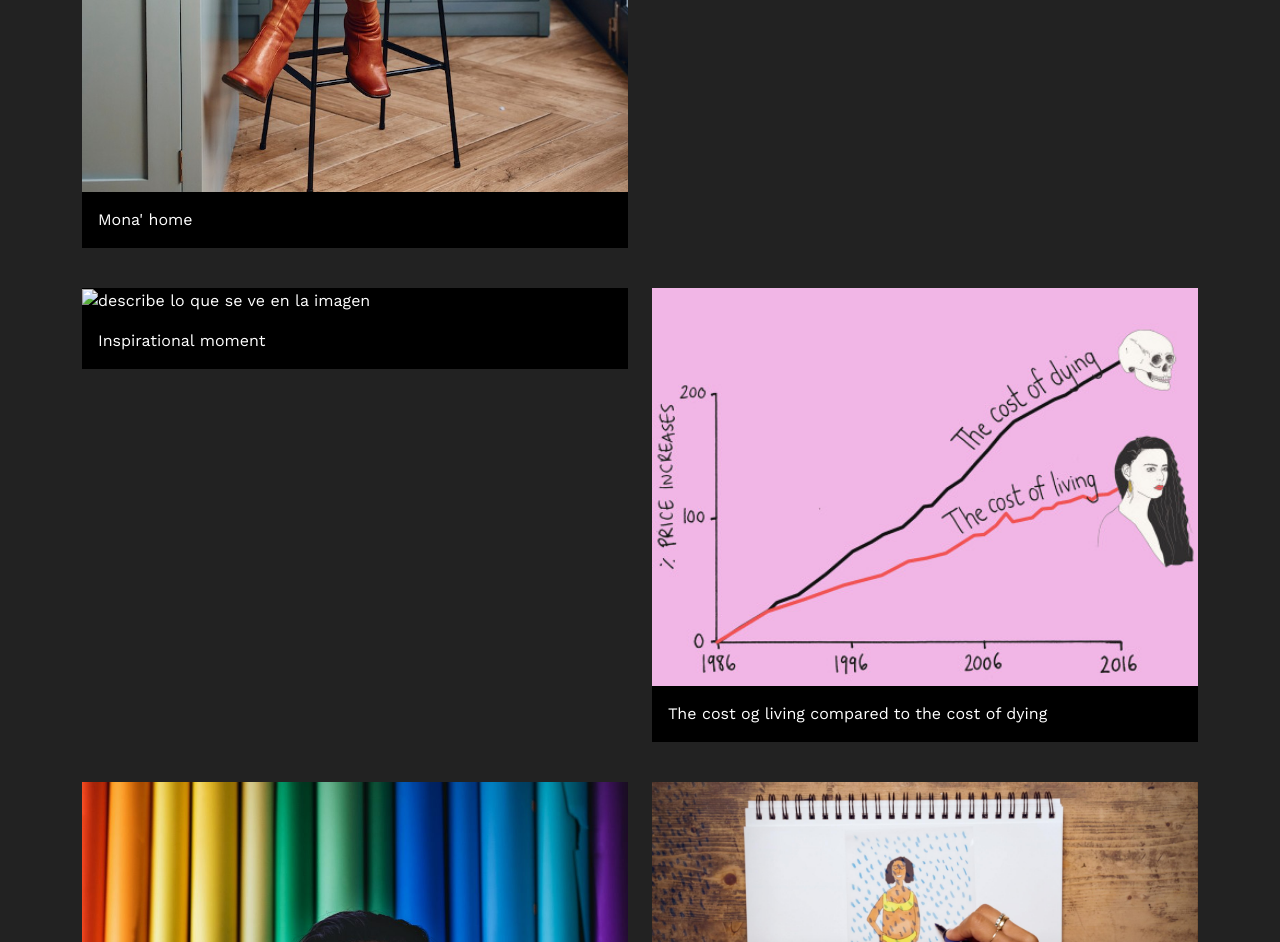
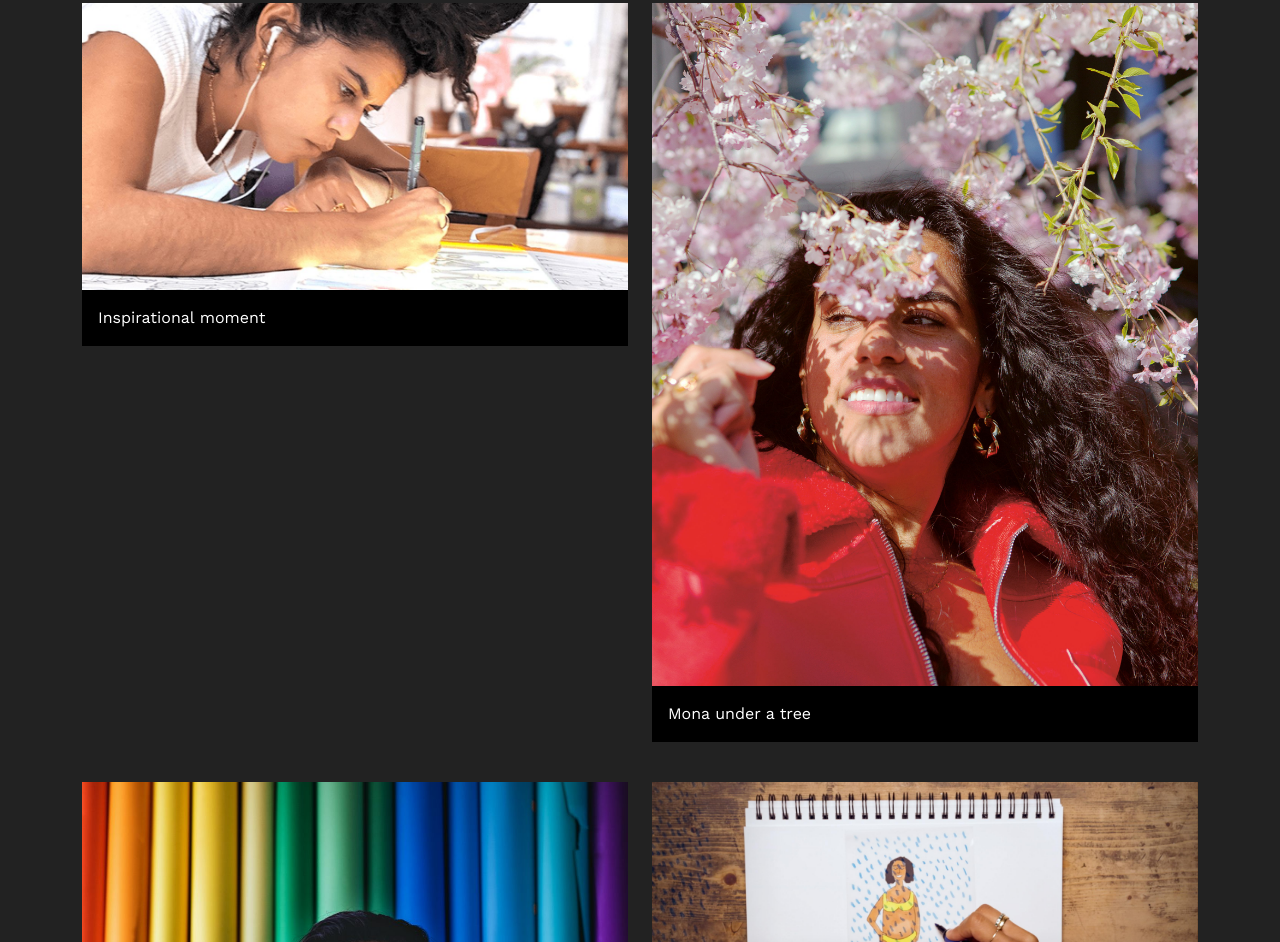
Before and after one commit to CelesteSomervell/Segunda-clase, a plain HTML site: page index.html in a window 1280 px wide. Shown: the part 1811-2753 px from the top of the page. Drawn offline with nearby package versions, Linux system fonts and the light colour scheme.

Commit message:
Update index.html

```diff
--- a/index.html
+++ b/index.html
@@ -47,8 +47,8 @@
                 <!--segunda imagen-->
                 <div class="col-12 col-sm-6">
                     <figure class="bg-black">
-                        <img loading="lazy" src="img/mona2.jpg" class="w-100" alt="describe lo que se ve en la imagen" />
-                        <figcaption class="p-3">Photoshoot Chalambi</figcaption>
+                        <img loading="lazy" src="img/mona6.jpg" class="w-100" alt="describe lo que se ve en la imagen" />
+                        <figcaption class="p-3">The cost of living compared to the cost of dying</figcaption>
                     </figure>
                 </div>
                 <!--tercera imagen-->
@@ -68,15 +68,15 @@
                 <!--quinta imagen-->
                 <div class="col-12 col-sm-6">
                     <figure class="bg-black">
-                        <img loading="lazy" src="mona5.jpg" class="w-100" alt="describe lo que se ve en la imagen" />
+                        <img loading="lazy" src="img/mona5.jpg" class="w-100" alt="describe lo que se ve en la imagen" />
                         <figcaption class="p-3">Inspirational moment</figcaption>
                     </figure>
                 </div>
                 <!--sexta imagen-->
                 <div class="col-12 col-sm-6">
                     <figure class="bg-black">
-                        <img loading="lazy" src="img/mona6.jpg" class="w-100" alt="describe lo que se ve en la imagen" />
-                        <figcaption class="p-3">The cost og living compared to the cost of dying</figcaption>
+                        <img loading="lazy" src="img/mona2.jpg" class="w-100" alt="describe lo que se ve en la imagen" />
+                        <figcaption class="p-3">Mona under a tree</figcaption>
                     </figure>
                 </div>
                 <!--séptima imagen-->
```
